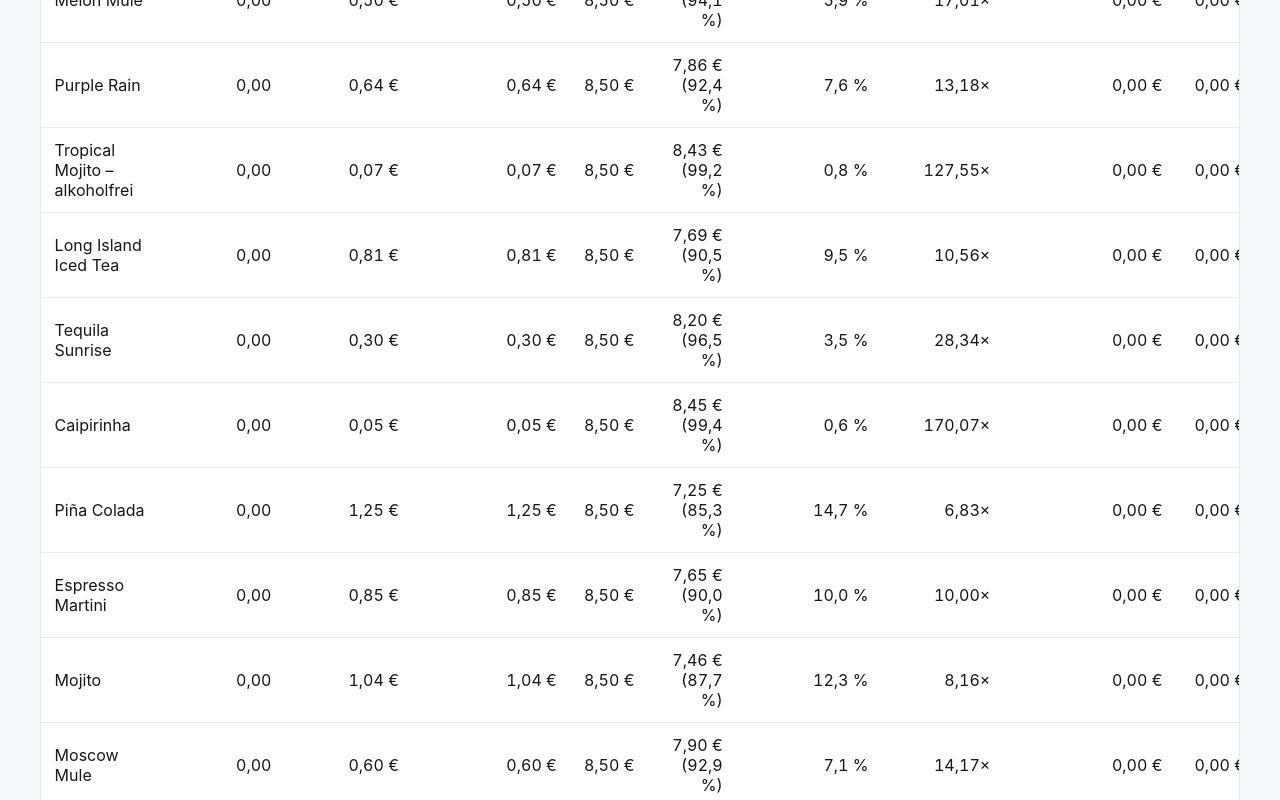
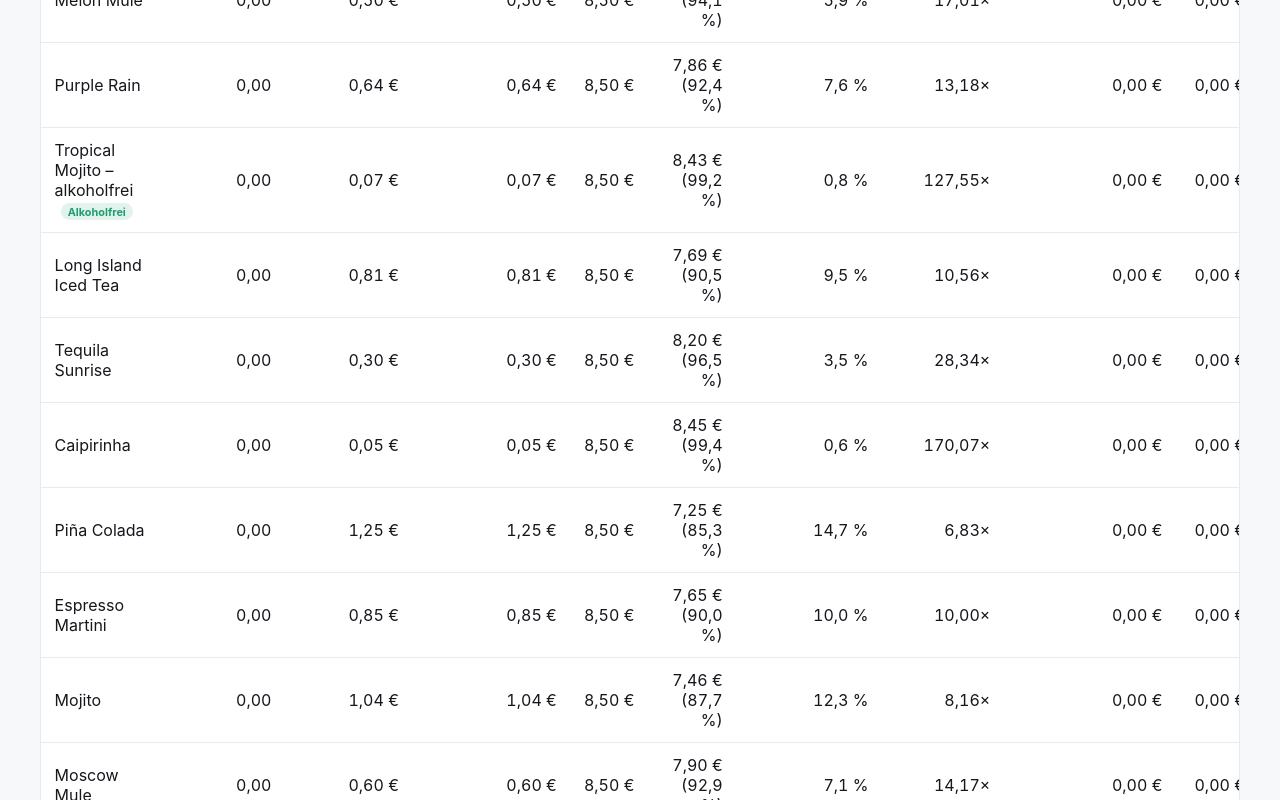
Before and after one commit to jjm-one/Cocktail-Calculator, a React (Vite) app: page /de/calculation in a window 1280 px wide. Shown: the part 780-1580 px from the top of the page. Built offline with nearby package versions, Linux system fonts and the light colour scheme.

Commit message:
✨ add alcohol-free marker

```diff
--- a/public/default-recipes/07-tropical-mojito-alkoholfrei.json
+++ b/public/default-recipes/07-tropical-mojito-alkoholfrei.json
@@ -3,6 +3,7 @@
   "description": "Frisch, tropisch und näher an einem echten Mojito.",
   "preparation": "Minze leicht anschlagen, mit den übrigen Zutaten auf Eis geben und vorsichtig umrühren. Minze wird nicht kalkuliert.",
   "salePrice": 8.5,
+  "alcoholFree": true,
   "ingredients": [
     {
       "ingredient": "Gin alkoholfrei",
--- a/src/components/RecipeDialog.tsx
+++ b/src/components/RecipeDialog.tsx
@@ -16,7 +16,7 @@ interface EditableIngredient {
   unit: Unit;
 }
 
-const emptyRecipe = (): Recipe => ({ id: '', name: '', description: '', preparation: '', salePrice: 0, ingredients: [] });
+const emptyRecipe = (): Recipe => ({ id: '', name: '', description: '', preparation: '', salePrice: 0, ingredients: [], alcoholFree: false });
 
 export const RecipeDialog = forwardRef<RecipeDialogHandle>(function RecipeDialog(_props, ref) {
   const { t } = useT();
@@ -27,6 +27,7 @@ export const RecipeDialog = forwardRef<RecipeDialogHandle>(function RecipeDialog
   const [salePrice, setSalePrice] = useState(0);
   const [description, setDescription] = useState('');
   const [preparation, setPreparation] = useState('');
+  const [alcoholFree, setAlcoholFree] = useState(false);
   const [ingredients, setIngredients] = useState<EditableIngredient[]>([]);
 
   useImperativeHandle(ref, () => ({
@@ -37,6 +38,7 @@ export const RecipeDialog = forwardRef<RecipeDialogHandle>(function RecipeDialog
       setSalePrice(r.salePrice);
       setDescription(r.description);
       setPreparation(r.preparation);
+      setAlcoholFree(r.alcoholFree === true);
       setIngredients(r.ingredients.map((i) => ({ id: i.id, ingredient: i.ingredient, amount: i.ml, unit: 'ml' })));
       dialogRef.current?.showModal();
     },
@@ -66,6 +68,7 @@ export const RecipeDialog = forwardRef<RecipeDialogHandle>(function RecipeDialog
       description: description.trim(),
       preparation: preparation.trim(),
       salePrice: Number(salePrice) || 0,
+      alcoholFree,
       ingredients: ingredients
         .map((i) => ({ id: i.id, ingredient: i.ingredient.trim(), ml: toMl(i.amount, i.unit) }))
         .filter((i) => i.ingredient && i.ml > 0),
@@ -99,6 +102,12 @@ export const RecipeDialog = forwardRef<RecipeDialogHandle>(function RecipeDialog
           <label>
             {t.dialog.preparation}
             <textarea rows={2} value={preparation} onChange={(e) => setPreparation(e.target.value)} />
+          </label>
+          <label className="checkbox">
+            <input type="checkbox" checked={alcoholFree} onChange={(e) => setAlcoholFree(e.target.checked)} /> {t.recipes.alcoholFree}{' '}
+            <span className="tooltip" data-tip={t.recipes.alcoholFreeTip}>
+              ?
+            </span>
           </label>
         </div>
         <div className="section-head compact">
--- a/src/i18n/translations.ts
+++ b/src/i18n/translations.ts
@@ -82,6 +82,8 @@ const de = {
     body: "Cocktails und Zutaten können ergänzt, dupliziert, geändert, gelöscht sowie separat als JSON exportiert oder importiert werden.",
     add: "+ Rezept",
     mlBase: "ml Basis",
+    alcoholFree: "Alkoholfrei",
+    alcoholFreeTip: "Rezept enthält keine alkoholischen Zutaten.",
     searchPlaceholder: "Rezept, Beschreibung oder Zutat suchen…",
     searchCount: (shown: number, total: number) => `${shown} von ${total}`,
     searchEmpty: "Keine Rezepte gefunden.",
@@ -505,6 +507,8 @@ const en: typeof de = {
     body: "Cocktails and ingredients can be added, duplicated, edited, deleted, and exported or imported separately as JSON.",
     add: "+ Recipe",
     mlBase: "ml base",
+    alcoholFree: "Alcohol-free",
+    alcoholFreeTip: "Recipe contains no alcoholic ingredients.",
     searchPlaceholder: "Search recipe, description or ingredient…",
     searchCount: (shown: number, total: number) => `${shown} of ${total}`,
     searchEmpty: "No recipes found.",
--- a/src/lib/state.ts
+++ b/src/lib/state.ts
@@ -39,6 +39,7 @@ async function loadDefaultRecipes(): Promise<Recipe[]> {
         ...recipe,
         id: uid(),
         salePrice: Number(recipe.salePrice) || 0,
+        alcoholFree: recipe.alcoholFree === true,
         ingredients: (recipe.ingredients || []).map((ingredient: { ingredient: string; ml: number }) => ({
           ...ingredient,
           id: uid(),
@@ -151,6 +152,7 @@ function sanitizeRecipe(raw: unknown): Recipe | null {
     description: typeof r.description === 'string' ? r.description : '',
     preparation: typeof r.preparation === 'string' ? r.preparation : '',
     salePrice: Number(r.salePrice) || 0,
+    alcoholFree: r.alcoholFree === true,
     ingredients,
   };
 }
--- a/src/lib/types.ts
+++ b/src/lib/types.ts
@@ -34,6 +34,8 @@ export interface Recipe {
   preparation: string;
   salePrice: number;
   ingredients: RecipeIngredient[];
+  /** Marks the recipe as alcohol-free. Defaults to false/unset when absent. */
+  alcoholFree?: boolean;
 }
 
 export interface Plan {
--- a/src/pages/CalculationPage.tsx
+++ b/src/pages/CalculationPage.tsx
@@ -187,7 +187,10 @@ export default function CalculationPage() {
           <tbody>
             {visibleRows.map((row) => (
               <tr key={row.recipe.id}>
-                <td>{row.recipe.name}</td>
+                <td>
+                  {row.recipe.name}
+                  {row.recipe.alcoholFree && <span className="tag-af">{t.recipes.alcoholFree}</span>}
+                </td>
                 <td className="num">{num(row.servings, lang, 2)}</td>
                 <td className="num">{money(row.ek, lang, currency)}</td>
                 <td className="num">{money(row.ekAtSoldShare, lang, currency)}</td>
--- a/src/pages/HelpPage.tsx
+++ b/src/pages/HelpPage.tsx
@@ -13,6 +13,7 @@ const RECIPES_JSON_EXAMPLE = `{
       "description": "...",
       "preparation": "...",
       "salePrice": 8.5,
+      "alcoholFree": false,
       "ingredients": [
         { "ingredient": "Weißer Rum", "ml": 50 },
         { "ingredient": "Limettensaft", "ml": 25 }
--- a/src/pages/PlanningPage.tsx
+++ b/src/pages/PlanningPage.tsx
@@ -158,7 +158,10 @@ export default function PlanningPage() {
                       aria-label={r.name}
                     />
                   </td>
-                  <td>{r.name}</td>
+                  <td>
+                    {r.name}
+                    {r.alcoholFree && <span className="tag-af">{t.recipes.alcoholFree}</span>}
+                  </td>
                   <td>
                     <select
                       disabled={!selected}
--- a/src/pages/RecipesPage.tsx
+++ b/src/pages/RecipesPage.tsx
@@ -146,9 +146,12 @@ export default function RecipesPage() {
         {filteredRecipes.map((r) => (
           <article className="recipe-card" key={r.id}>
             <div className="recipe-meta">
-              <span className="pill">
-                {num(recipeBaseMl(r), lang, 1)} {t.recipes.mlBase}
-              </span>
+              <div className="recipe-meta-badges">
+                <span className="pill">
+                  {num(recipeBaseMl(r), lang, 1)} {t.recipes.mlBase}
+                </span>
+                {r.alcoholFree && <span className="pill pill-alcoholfree">{t.recipes.alcoholFree}</span>}
+              </div>
               <strong>{money(r.salePrice, lang, currency)}</strong>
             </div>
             <h3>{r.name}</h3>
--- a/src/styles.css
+++ b/src/styles.css
@@ -11,6 +11,8 @@
   --accent-soft: rgba(12, 127, 194, 0.1);
   --accent-on: #ffffff;
   --danger: #c0362f;
+  --success: #1f9d6f;
+  --success-soft: rgba(31, 157, 111, 0.13);
   --shadow: 0 10px 30px rgba(15, 23, 32, 0.07);
   --radius: 12px;
   --header-bg: #16171a;
@@ -461,6 +463,21 @@ th.num .filter-input { text-align: right; }
   font-size: 0.76rem;
   font-weight: 700;
 }
+.pill-alcoholfree { background: var(--success-soft); color: var(--success); }
+.recipe-meta-badges { display: flex; flex-wrap: wrap; gap: 0.4rem; }
+.tag-af {
+  display: inline-flex;
+  align-items: center;
+  margin-left: 0.4rem;
+  padding: 0.08rem 0.42rem;
+  border-radius: 999px;
+  background: var(--success-soft);
+  color: var(--success);
+  font-size: 0.68rem;
+  font-weight: 700;
+  vertical-align: middle;
+  white-space: nowrap;
+}
 .recipe-actions, .button-row { display: flex; flex-wrap: wrap; gap: 0.55rem; margin-top: 1rem; }
 .button-stack { display: grid; gap: 0.6rem; }
 .pdf-parts {
```
Also changed, not shown: 1 other file (tests, documents, lock files or other folders).
